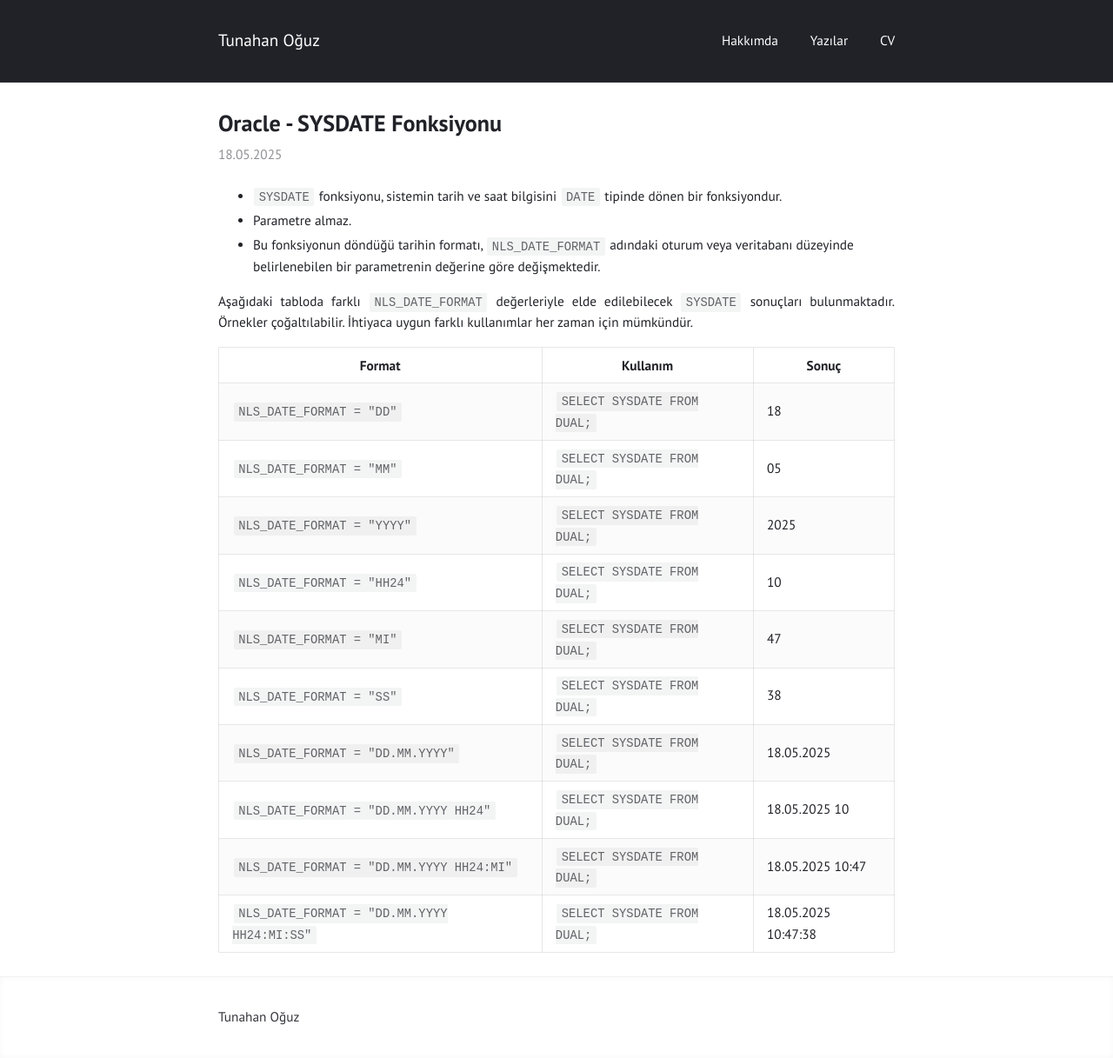
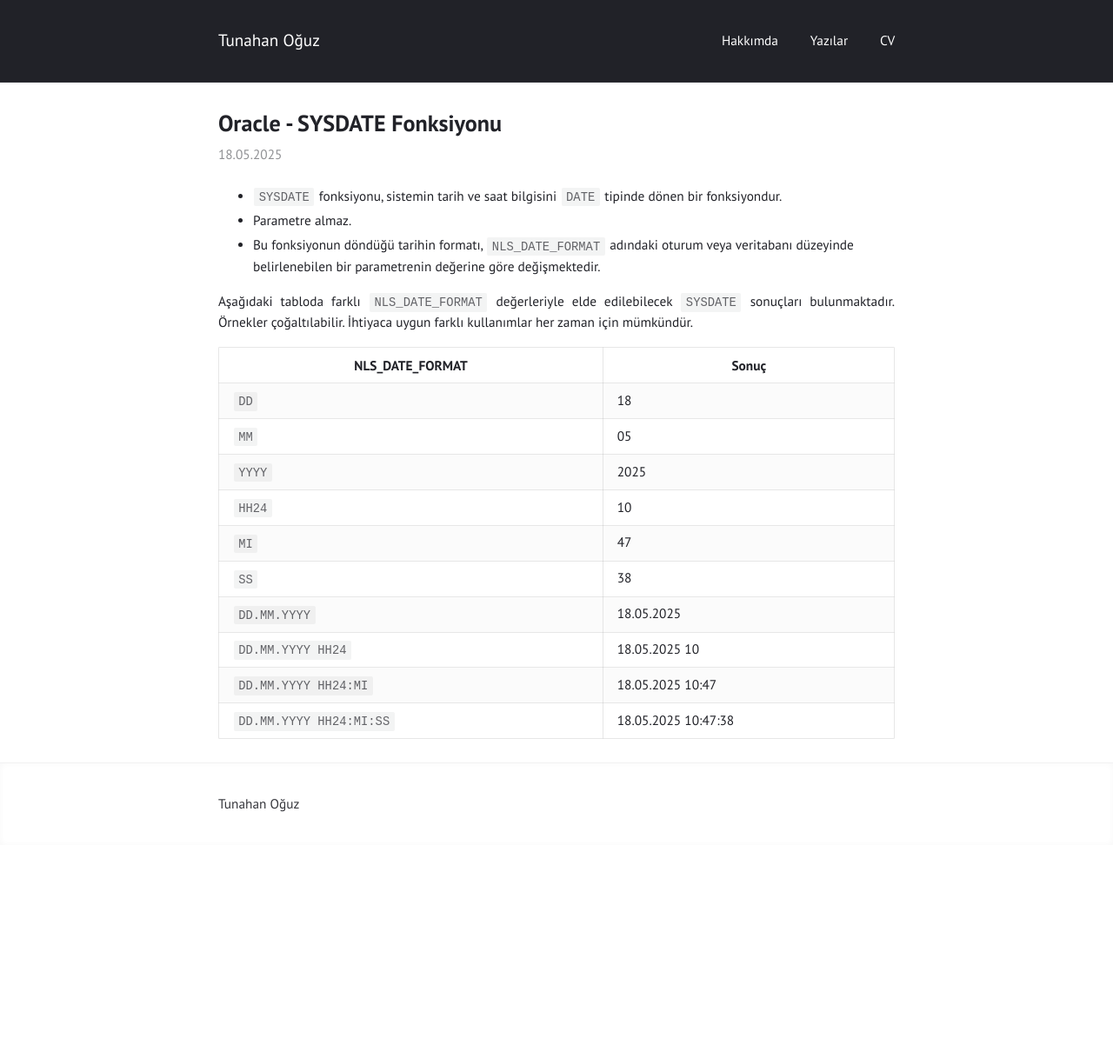
Before and after one commit to tunahanoguz/tunahanoguz.github.io, a Jekyll site: the page built from _posts/2025-05-18-oracle-SYSDATE-fonksiyonu.md, in a window 1280 px wide. Shown: the whole page at 87% size. Built offline with Jekyll 4.4.1, drawn with Linux system fonts in a browser that asks for light colours; after the commit the page ends 972 px from its top, so only the background shows below that.

Commit message:
Update 2025-05-18-oracle-SYSDATE-fonksiyonu.md

```diff
--- a/_posts/2025-05-18-oracle-SYSDATE-fonksiyonu.md
+++ b/_posts/2025-05-18-oracle-SYSDATE-fonksiyonu.md
@@ -12,15 +12,15 @@ categories: oracle
 Aşağıdaki tabloda farklı `NLS_DATE_FORMAT` değerleriyle elde edilebilecek `SYSDATE` sonuçları bulunmaktadır.
 Örnekler çoğaltılabilir. İhtiyaca uygun farklı kullanımlar her zaman için mümkündür.
 
-| Format                                      | Kullanım                    | Sonuç               |
-|---------------------------------------------|-----------------------------|---------------------|
-| `NLS_DATE_FORMAT = "DD"`                    | `SELECT SYSDATE FROM DUAL;` | 18                  |
-| `NLS_DATE_FORMAT = "MM"`                    | `SELECT SYSDATE FROM DUAL;` | 05                  |
-| `NLS_DATE_FORMAT = "YYYY"`                  | `SELECT SYSDATE FROM DUAL;` | 2025                |
-| `NLS_DATE_FORMAT = "HH24"`                  | `SELECT SYSDATE FROM DUAL;` | 10                  |
-| `NLS_DATE_FORMAT = "MI"`                    | `SELECT SYSDATE FROM DUAL;` | 47                  |
-| `NLS_DATE_FORMAT = "SS"`                    | `SELECT SYSDATE FROM DUAL;` | 38                  |
-| `NLS_DATE_FORMAT = "DD.MM.YYYY"`            | `SELECT SYSDATE FROM DUAL;` | 18.05.2025          |
-| `NLS_DATE_FORMAT = "DD.MM.YYYY HH24"`       | `SELECT SYSDATE FROM DUAL;` | 18.05.2025 10       |
-| `NLS_DATE_FORMAT = "DD.MM.YYYY HH24:MI"`    | `SELECT SYSDATE FROM DUAL;` | 18.05.2025 10:47    |
-| `NLS_DATE_FORMAT = "DD.MM.YYYY HH24:MI:SS"` | `SELECT SYSDATE FROM DUAL;` | 18.05.2025 10:47:38 |
+| NLS_DATE_FORMAT         | Sonuç               |
+|-------------------------|---------------------|
+| `DD`                    | 18                  |
+| `MM`                    | 05                  |
+| `YYYY`                  | 2025                |
+| `HH24`                  | 10                  |
+| `MI`                    | 47                  |
+| `SS`                    | 38                  |
+| `DD.MM.YYYY`            | 18.05.2025          |
+| `DD.MM.YYYY HH24`       | 18.05.2025 10       |
+| `DD.MM.YYYY HH24:MI`    | 18.05.2025 10:47    |
+| `DD.MM.YYYY HH24:MI:SS` | 18.05.2025 10:47:38 |
```
